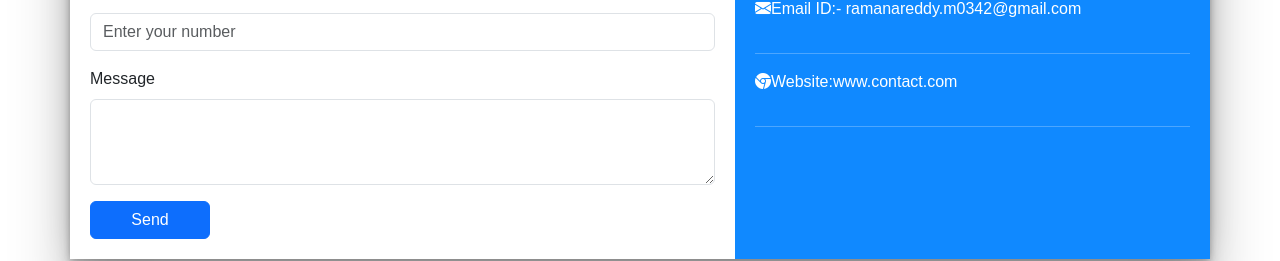
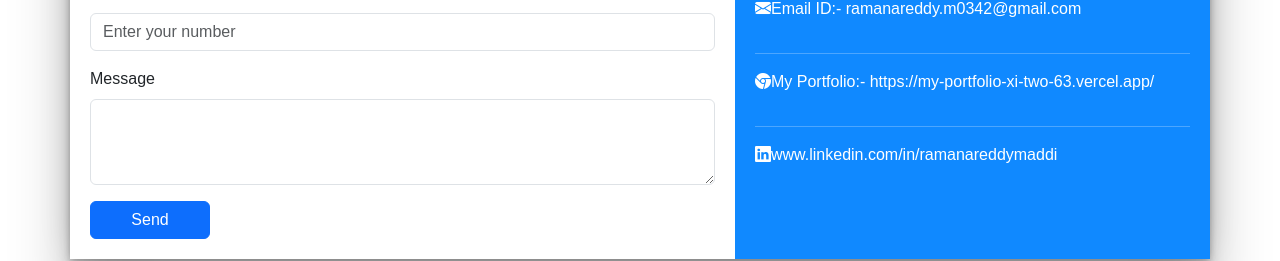
Before and after one commit to ramana0342/my-portfolio, a React (Create React App) app in the folder front-end/: page / in a window 1280 px wide. Shown: the part 4604-4865 px from the top of the page. Built offline with nearby package versions, Linux system fonts and the light colour scheme; no server answers.

Commit message:
This is First Commit for Portfolio

```diff
--- a/front-end/src/Portfolio/index.css
+++ b/front-end/src/Portfolio/index.css
@@ -44,8 +44,8 @@ sup{
     text-align: center ;
     line-height: 25px;
     border-radius: 25px;
-
-
+    position: relative;
+    top: -12px
 }
 
 
--- a/front-end/src/Portfolio/index.js
+++ b/front-end/src/Portfolio/index.js
@@ -105,7 +105,7 @@ const Index=()=>{
                 <a class="nav-link" href="#contactInfo">Contact</a>
               </li>
               <li class="nav-item">
-                <NavLink to="/adminLogin" className="nav-link" >AdminActivities<sup>{count}</sup></NavLink>
+                <NavLink to="/adminLogin" className="nav-link" >AdminActivities{count==0 ? <sup>0</sup>:<sup>{count}</sup> }</NavLink>
               </li>
             </ul>
            </div>
@@ -432,9 +432,13 @@ const Index=()=>{
                       <hr/>
                       <div class="d-flex">
                         <i class="bi bi-browser-chrome"></i>
-                        <p>Website:www.contact.com</p>
+                        <p>My Portfolio:- https://my-portfolio-xi-two-63.vercel.app/</p>
                       </div>
                       <hr/>
+                      <div class="d-flex">
+                        <i class="bi bi-linkedin"></i>
+                         <p>www.linkedin.com/in/ramanareddymaddi</p>
+                      </div>
                     </div>
 
                   </div>
--- a/front-end/src/Portfolio/mainHeader.js
+++ b/front-end/src/Portfolio/mainHeader.js
@@ -20,14 +20,14 @@ const MainHeader=()=>{
     const[adminActivity,setAdminActivity] = useState()
     useEffect(()=>{
         axios.get("https://my-portfolio-83my.onrender.com/getNoOfMessages").then((res)=>{
-
+           // console.log(res.data)
             setAdminActivity(res.data)
-            // console.log(res.data)
-
-
+           // console.log(res.data)
+        }).catch((err)=>{
+            console.log(err)
         })
     },[adminActivity])
-    console.log(adminActivity)
+    // console.log(adminActivity)
     return(<>
 
     <store.Provider value={[adminActivity,setAdminActivity]}>
```
